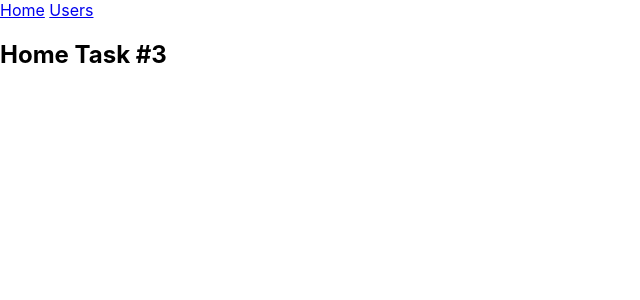
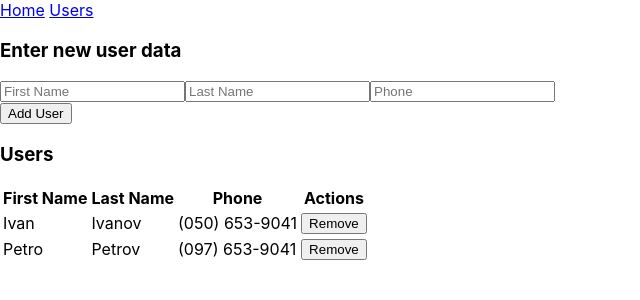
Before and after one commit to amtoss-study/react-study-askrinnik, a React (Create React App) app: page /users/0 in a window 1280 px wide. Shown: the top 300 px of the page, without its empty margins (0-640 px from the left). Built offline with nearby package versions, Linux system fonts and the light colour scheme.

Commit message:
add UserContext

```diff
--- a/src/App.tsx
+++ b/src/App.tsx
@@ -6,6 +6,7 @@ import { User } from "types";
 import Home from "routes/Home";
 import Nav from "routes/Nav";
 import Users from "routes/Users";
+import UserContext from "UserContext";
 
 const initUsers: User[] = [
     {
@@ -25,17 +26,15 @@ const initUsers: User[] = [
 const App = () => {
     const [users, setUsers] = React.useState<User[]>(initUsers);
     return (
-        <Router>
-            <Nav />
-            <Switch>
-                <Route path="/users" exact={true}>
-                    <Users users={users} setUsers={setUsers} />
-                </Route>
-                <Route path="/">
-                    <Home />
-                </Route>
-            </Switch>
-        </Router>
+        <UserContext.Provider value={{ users, setUsers }}>
+            <Router>
+                <Nav />
+                <Switch>
+                    <Route path="/users" component={Users} />
+                    <Route path="/" component={Home} />
+                </Switch>
+            </Router>
+        </UserContext.Provider>
     );
 };
 
--- /dev/null
+++ b/src/UserContext.tsx
@@ -0,0 +1,14 @@
+import { createContext } from "react";
+import { User } from "types";
+
+type UserContextType = {
+    users: User[];
+    setUsers: (users: User[]) => void;
+};
+
+const UserContext = createContext<UserContextType>({
+    users: [],
+    setUsers: () => {},
+});
+
+export default UserContext;
--- a/src/components/UserList.tsx
+++ b/src/components/UserList.tsx
@@ -1,13 +1,10 @@
-import { User } from "types";
 import UserControl from "components/UserControl";
+import UserContext from "UserContext";
+import React from "react";
 
-const UserList = ({
-    userList,
-    removeUser,
-}: {
-    userList: User[];
-    removeUser: (id: number) => void;
-}) => (
+const UserList = ({ removeUser }: { removeUser: (id: number) => void }) => {
+    const { users } = React.useContext(UserContext);
+    return (
         <div>
             <h3>Users</h3>
             <table>
@@ -20,7 +17,7 @@ const UserList = ({
                     </tr>
                 </thead>
                 <tbody>
-                {userList.map((item) => (
+                    {users.map((item) => (
                         <UserControl
                             key={item.id}
                             user={item}
@@ -31,5 +28,6 @@ const UserList = ({
             </table>
         </div>
     );
+};
 
 export default UserList;
--- a/src/routes/Users.tsx
+++ b/src/routes/Users.tsx
@@ -1,25 +1,22 @@
 import AddUserForm from "components/AddUserForm";
 import UserList from "components/UserList";
-import { User } from "types";
+import React from "react";
+import UserContext from "UserContext";
 
-const Users = ({
-    users,
-    setUsers,
-}: {
-    users: User[];
-    setUsers: (users: User[]) => void;
-}) => (
+const Users = () => {
+    const { users, setUsers } = React.useContext(UserContext);
+    return (
         <>
             <AddUserForm
                 onSubmitFunc={(newUser) => setUsers([...users, newUser])}
             />
             <UserList
-            userList={users}
                 removeUser={(id) =>
                     setUsers(users.filter((user) => user.id !== id))
                 }
             />
         </>
     );
+};
 
 export default Users;
```
Lines whose indentation alone changed are shown as unchanged.
